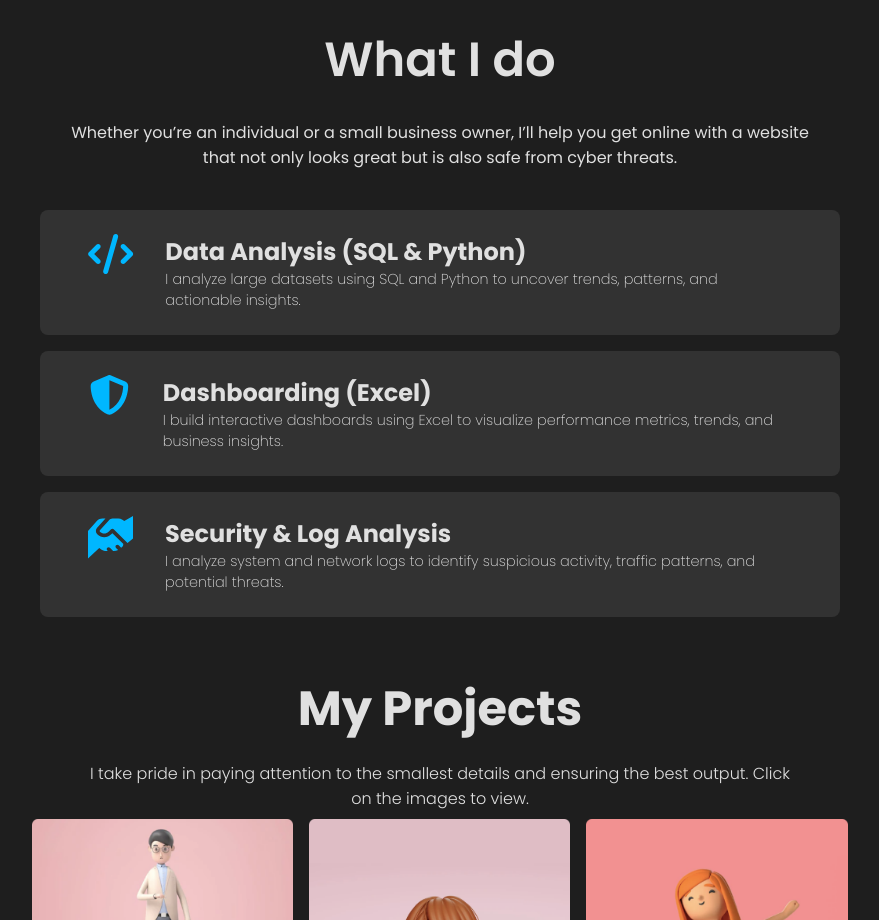
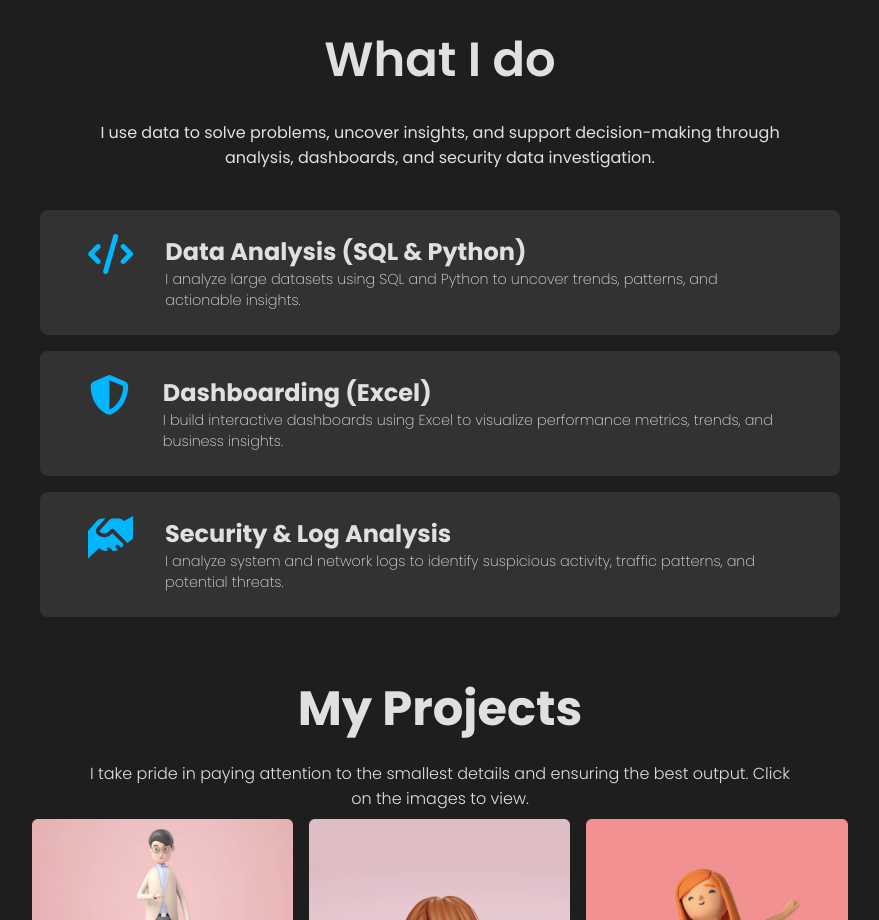
Before and after one commit to barakamukungu/portfolio, a React (Create React App) app: page / in a window 1280 px wide. Shown: the part 840-1760 px from the top of the page, without its empty margins (200-1079 px from the left). Built offline with nearby package versions, Linux system fonts and the light colour scheme.

Commit message:
Update skills.js

```diff
--- a/src/components/Skills/skills.js
+++ b/src/components/Skills/skills.js
@@ -7,8 +7,7 @@ const Skills = () => {
   return (
     <section id='skills'>
       <span className='skillTitle'>What I do</span>
-      <span className='skillDesc'>Whether you’re an individual or a small business owner, I’ll help you get online
-      with a website that not only looks great but is also safe from cyber threats.</span>
+      <span className='skillDesc'>I use data to solve problems, uncover insights, and support decision-making through analysis, dashboards, and security data investigation.</span>
       <div className='skillBars'>
         <div className='skillBar'>
           <FontAwesomeIcon icon={faCode} className='skillBarImg' />
```
